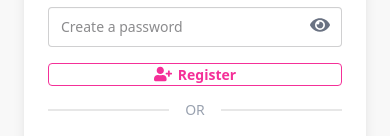
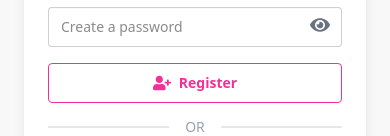
Before and after one commit to rownakabdullahomi/EventLy_Client, a React (Vite) app: page /register in a window 390 px wide. Shown: the part 734-870 px from the top of the page. Built offline with nearby package versions, Linux system fonts and the light colour scheme; no server answers.

Commit message:
design updated

```diff
--- a/src/pages/Register.jsx
+++ b/src/pages/Register.jsx
@@ -157,7 +157,7 @@ const Register = () => {
               {/* Register Button */}
               <button
                 type="submit"
-                className="btn btn-secondary btn-outline w-full md:w-fit flex-1 hover:!text-white transform hover:scale-105 transition duration-300"
+                className="btn btn-secondary btn-outline w-full flex items-center justify-center gap-2 hover:!text-white transform hover:scale-105 transition duration-300"
               >
                 <FaUserPlus size={18} /> Register
               </button>
```
